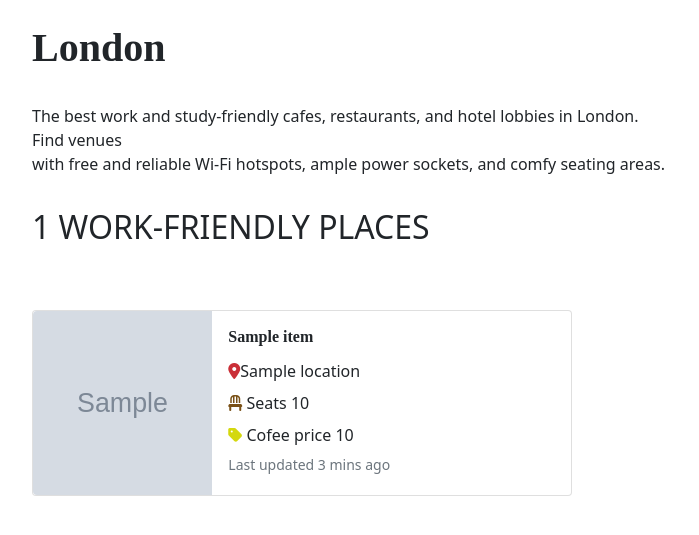
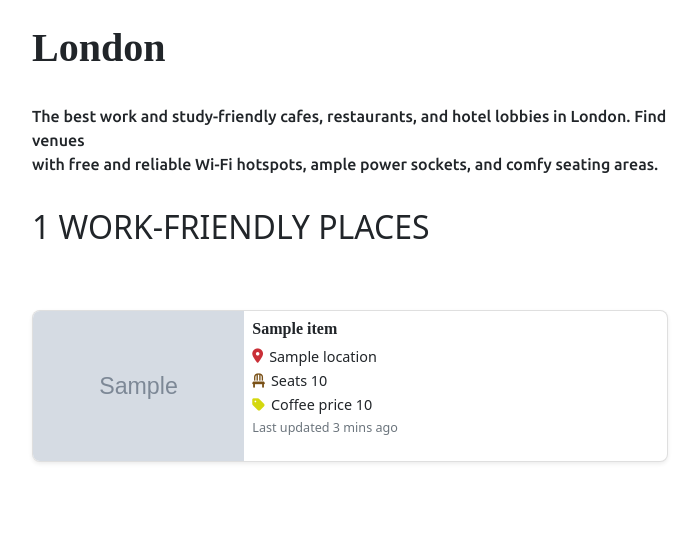
Before and after one commit to mohamedalisaifudeen/Laptrix, a Flask app: template templates/index.html in a window 1280 px wide. Shown: the part 56-591 px from the top of the page, without its empty margins (80-779 px from the left). Run offline with Flask 3, Linux system fonts and the light colour scheme; the template is opened without the code that fills it: most values are stand-ins (such as "Sample title", 1, 10 or a date in 2020); grey boxes marked "Sample" are stand-in pictures; a map, chart or similar area stays blank.

Commit message:
final version

```diff
--- a/app.py
+++ b/app.py
@@ -3,10 +3,10 @@ from flask import Flask,render_template,request,redirect,url_for
 import folium
 from flask_sqlalchemy import SQLAlchemy
 from geopy.geocoders import  Nominatim
+import ssl
+import certifi
 
-
-
-asd=r'C:\Users\User\Desktop\Web Development1\cafe\cafes .db'
+asd=r'/Users/mohamedali/Desktop/Folder/laptrix/Laptrix/cafes .db'
 
 app=Flask(__name__)
 app.config['SQLALCHEMY_DATABASE_URI']="sqlite:///"+asd
@@ -28,7 +28,7 @@ class cafe(db.Model):
     seats=db.Column(db.String(100),nullable=False)
     coffee_price=db.Column(db.String(100),nullable=False)
 
-
+location_cache = {}
 
 @app.route('/')
 def home_page():
@@ -36,11 +36,18 @@ def home_page():
     m=folium.Map(location=[51.5072,0.1276])
 
 
-    geolocator=Nominatim(user_agent='Cafe Shops')
+    ssl_context = ssl.create_default_context(cafile=certifi.where())
+    geolocator = Nominatim(
+        user_agent='Cafe Shops',ssl_context=ssl_context,timeout=10)
+
 
     for item in data:
-        location=geolocator.geocode(item.location)
-        folium.Marker(location=[location.latitude, location.longitude], popup=item.name, icon=folium.Icon(color='blue')).add_to(m)
+        if item.location not in location_cache:
+            loc = geolocator.geocode(item.location)
+            if loc:
+                location_cache[item.location] = (loc.latitude, loc.longitude)
+        lat, lon = location_cache[item.location]
+        folium.Marker(location=[lat, lon], popup=item.name, icon=folium.Icon(color='blue')).add_to(m)
 
     map = m.get_root()._repr_html_()
     return render_template('index.html',data=data,map=map)
@@ -58,7 +65,9 @@ def adding():
         wifi=request.form['wifi']
         calls=request.form['calls']
         image=request.form['image']
-
+        if not all([name, place, price, image]):
+            error_msg = "Please fill in all required fields!"
+            return render_template('addmore.html', error=error_msg)
         dt=cafe(name=name,map_url='none',img_url=image,has_sockets=socket,has_toilet=toilet,has_wifi=wifi,can_take_calls=calls,seats=seats,coffee_price=price,location=place)
         db.session.add(dt)
         db.session.commit()
--- a/static/index.css
+++ b/static/index.css
@@ -40,9 +40,9 @@ iframe{margin-top:40;
 .lb1{margin-top:0;}
 
 
-span{visibility:hidden;}
 
-p{font-family:'Ubuntu'
+
+p{font-family:'Ubuntu';
     font-weight:400;}
 
 form{margin:0 auto;
@@ -53,3 +53,28 @@ label{margin-top:26px;}
 button{margin-top:3rem;
         margin-bottom:3rem;
         width:100%;}
+/* Compact card styling */
+.custom-card {
+  max-width: 100%;
+  border-radius: 8px;
+  overflow: hidden;
+}
+
+.card-img-left {
+  width: 100%;
+  height: 100%;
+  object-fit: cover; /* Keeps image proportional */
+  max-height: 150px; /* Restricts card height */
+}
+
+.info-line {
+  display: flex;
+  align-items: center;
+  gap: 6px;
+  margin-bottom: 4px;
+}
+
+.card-body {
+  font-size: 0.9rem;
+  line-height: 1.4;
+}
--- a/templates/index.html
+++ b/templates/index.html
@@ -12,24 +12,34 @@
         <h1>London</h1>
         <p>The best work and study-friendly cafes, restaurants, and hotel lobbies in London. Find venues <br>with free and reliable Wi-Fi hotspots, ample power sockets, and comfy seating areas.</p>
         <h2> {{ data|length }} WORK-FRIENDLY PLACES</h2>
-    {% for item in data%}
-        <div class="card mb-3" style="max-width: 540px;">
+{% for item in data %}
+<div class="card mb-3 custom-card shadow-sm">
   <div class="row g-0">
-    <div class="col-md-4">
-      <img src="{{item.img_url}}" class="img-fluid rounded-start" alt="...">
+    <div class="col-4">
+      <img src="{{item.img_url}}" class="card-img-left" alt="{{item.name}}">
     </div>
-    <div class="col-md-8">
-      <div class="card-body">
+    <div class="col-8">
+      <div class="card-body p-2">
         <h6 class="card-title">{{item.name}}</h6>
-        <i class="fa-sharp fa-solid fa-location-dot" style="color: #ca2f37;"> </i><p class="card-text">{{item.location}}</p><br>
-          <i class="fa-solid fa-chair" style="color: #795016;"></i> <p class="card-text ">  Seats {{item.seats}} </p><br>
-          <i class="fa-solid fa-tag" style="color: #d4d80e;"></i> <p class="card-text">Cofee price {{item.coffee_price}}</p>
-        <br><p class="card-text"><small class="text-muted">Last updated 3 mins ago</small></p>
+        <div class="info-line">
+          <i class="fa-sharp fa-solid fa-location-dot" style="color: #ca2f37;"></i>
+          <span>{{item.location}}</span>
+        </div>
+        <div class="info-line">
+          <i class="fa-solid fa-chair" style="color: #795016;"></i>
+          <span>Seats {{item.seats}}</span>
+        </div>
+        <div class="info-line">
+          <i class="fa-solid fa-tag" style="color: #d4d80e;"></i>
+          <span>Coffee price {{item.coffee_price}}</span>
+        </div>
+        <small class="text-muted">Last updated 3 mins ago</small>
       </div>
     </div>
   </div>
 </div>
-        {% endfor %}
+{% endfor %}
+
 
     </div>
 
```
Also changed, not shown: templates/addmore.html (+6 -4 lines), 1 other file.
